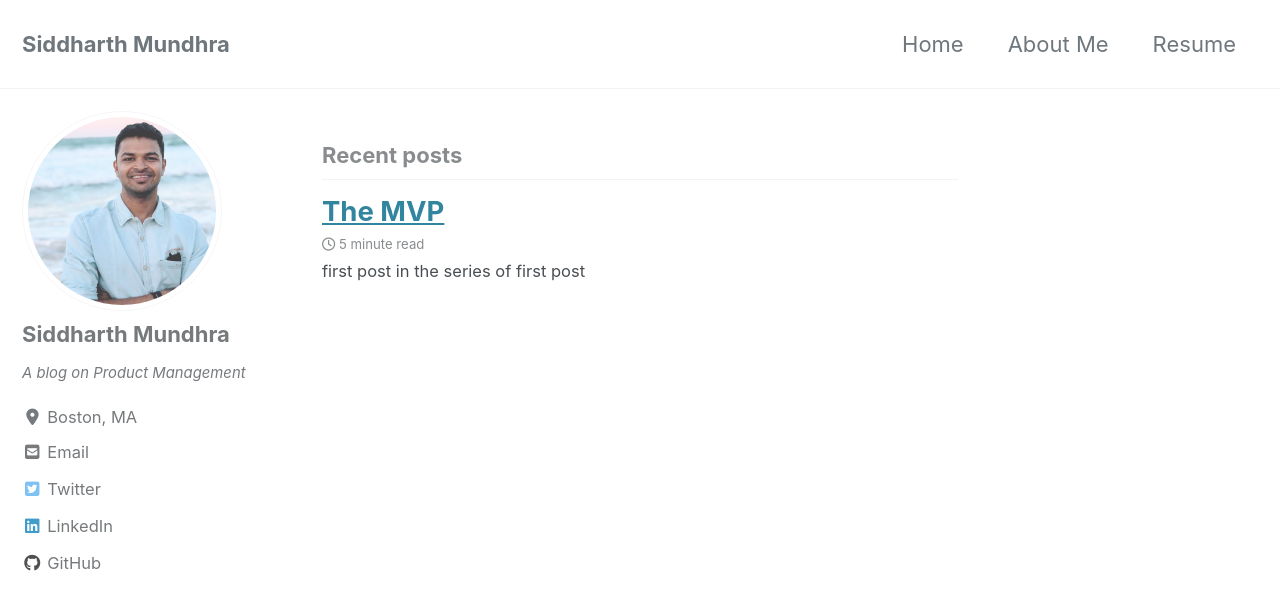
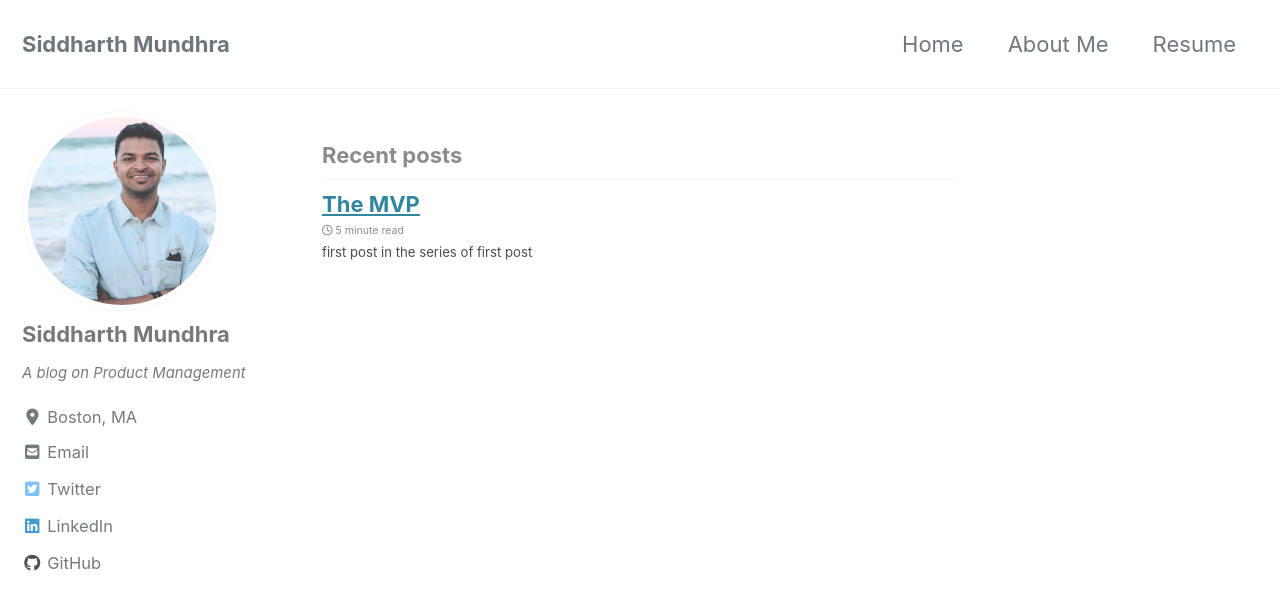
Before and after one commit to sidmundhra/sidmundhra.github.io, a Jekyll site: the page built from index.html, in a window 1280 px wide and 900 px high. Shown: the top 610 px of the window. Built offline with Jekyll 4.4.1, drawn with Linux system fonts in a browser that asks for light colours; cached includes are drawn as plain includes; nearby versions of some CDN libraries; the list of posts is cut into pages by our own code.

Commit message:
polishing font

```diff
--- a/_sass/minimal-mistakes/_archive.scss
+++ b/_sass/minimal-mistakes/_archive.scss
@@ -20,6 +20,7 @@
 
 .archive__item {
   position: relative;
+  font-size: 0.8em;
 
   a {
     position: relative;
--- a/_sass/minimal-mistakes/_page.scss
+++ b/_sass/minimal-mistakes/_page.scss
@@ -108,7 +108,7 @@ body {
   p,
   li,
   dl {
-    font-size: 1em;
+    font-size: 0.8em;
   }
 
   /* paragraph indents */
```
